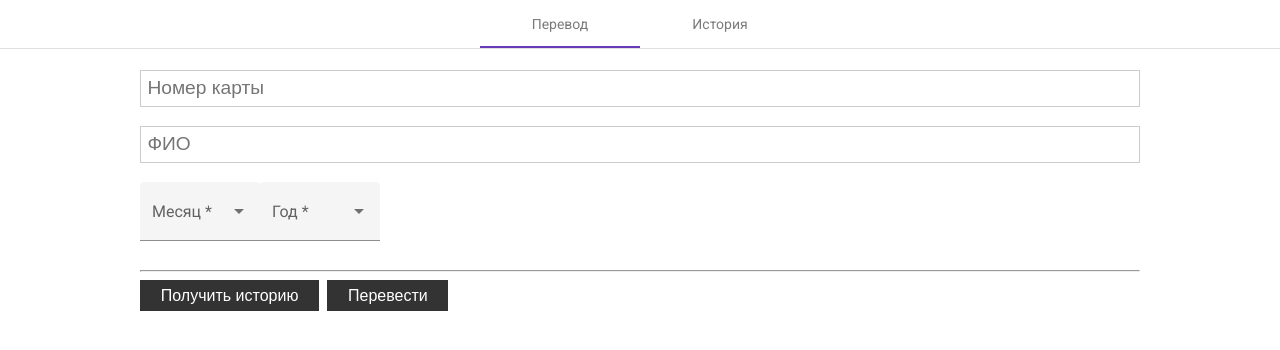
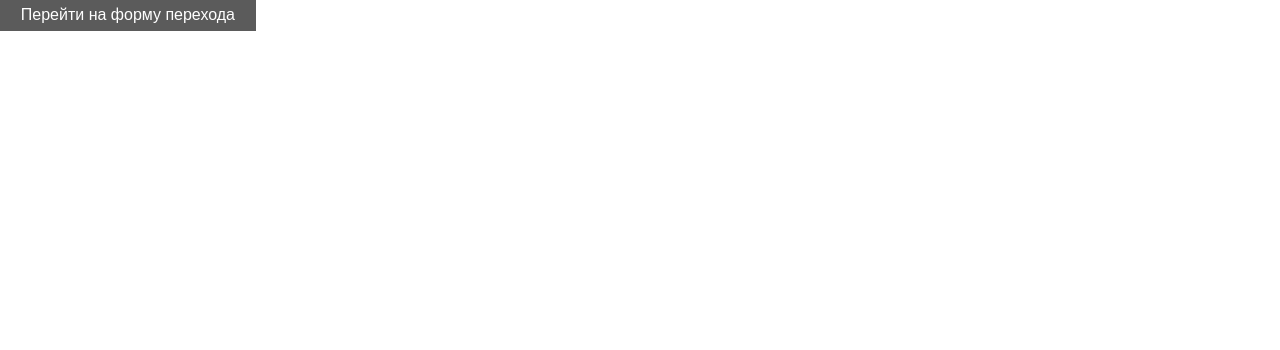
Before and after one commit to brskiy/AngularApp, an Angular app: page /p2p in a window 1280 px wide. Shown: the top 350 px of the page. Built offline with nearby package versions, Linux system fonts and the light colour scheme.

Commit message:
FormBegin

```diff
--- a/src/app/app-routing.module.ts
+++ b/src/app/app-routing.module.ts
@@ -3,9 +3,10 @@ import { Routes, RouterModule } from '@angular/router';
 
 import {P2pFormComponent} from "./p2p-form/p2p-form.component";
 import {HistoryComponent} from "./history/history.component";
+import {AppComponent} from "./app.component";
 
 
-const routes: Routes = [{ path: '', redirectTo: '/p2p', pathMatch: 'full' },
+const routes: Routes = [{ path: '', component:AppComponent},
   { path: 'history', component: HistoryComponent },
   { path: 'p2p', component: P2pFormComponent}];
 
--- a/src/app/app.component.html
+++ b/src/app/app.component.html
@@ -1 +1,6 @@
-<app-layout></app-layout>
+
+<button *ngIf="!should_open" class="btn" [routerLink]="'/p2p'" (click)="openChildComponent()">Перейти на форму перехода</button>
+
+
+
+<app-layout *ngIf="should_open"></app-layout>
--- a/src/app/app.component.ts
+++ b/src/app/app.component.ts
@@ -1,4 +1,5 @@
-import { Component} from '@angular/core';
+import {Component, OnInit} from '@angular/core';
+import {Router} from "@angular/router";
 
 export interface TabsLinks {
   label: string,
@@ -6,8 +7,8 @@ export interface TabsLinks {
   color?:string
 }
 export interface TransferInfo {
-  expiryMonth?:string,
-  expiryYear?:string,
+  expiryMonth?:number,
+  expiryYear?:number,
   senderCardNumber?:string,
   recipientCardNumber?:string,
   fullName?:string,
@@ -24,8 +25,23 @@ export interface TransferInfo {
 
 
 
-export class AppComponent{
+export class AppComponent implements OnInit{
+  private router: Router;
 
+  constructor(router: Router) {
+    this.router = router
+  }
+
+  public should_open:boolean = false
+  ngOnInit(): void {
+    this.should_open = localStorage.getItem("isOpen")==='true'
+    if (this.should_open) {this.router.navigateByUrl("/p2p")}
+  }
+
+  openChildComponent(){
+    this.should_open = true;
+    localStorage.setItem("isOpen", 'true')
+  }
 
 
 }
--- a/src/app/layout/layout.component.ts
+++ b/src/app/layout/layout.component.ts
@@ -1,4 +1,4 @@
-import { Component, OnInit } from '@angular/core';
+import {Component, DoCheck} from '@angular/core';
 import {TabsLinks} from "../app.component";
 
 @Component({
@@ -6,7 +6,7 @@ import {TabsLinks} from "../app.component";
   templateUrl: './layout.component.html',
   styleUrls: ['./layout.component.scss']
 })
-export class LayoutComponent implements OnInit {
+export class LayoutComponent implements DoCheck {
 
   links:TabsLinks[] = [
     {label:"Перевод",link:"/p2p"},
@@ -15,7 +15,8 @@ export class LayoutComponent implements OnInit {
 
   activeLink: string
 
-  ngOnInit(){
+
+  ngDoCheck(){
     this.activeLink = location.pathname
   }
 
--- a/src/app/p2p-form/p2p-form.component.html
+++ b/src/app/p2p-form/p2p-form.component.html
@@ -1,12 +1,11 @@
 <div class="container">
 
-
-  <input type="text" class="form-control" placeholder="Номер карты" [(ngModel)]="senderCardNumber">
-  <input type="text" class="form-control" placeholder="ФИО">
+  <input type="text" class="form-control" placeholder="Номер карты плательщика" [(ngModel)]="senderCardNumber">
+  <input type="text" class="form-control" placeholder="ФИО" [(ngModel)]="fullName">
 
   <mat-form-field class= 'ym' appearance="fill">
     <mat-label>Месяц</mat-label>
-    <mat-select required [(value)]="month">
+    <mat-select required [(value)]="expiryMonth">
       <mat-option *ngFor="let m of months" [value]="m">
         {{m}}
       </mat-option>
@@ -15,16 +14,22 @@
 
   <mat-form-field class= 'ym' appearance="fill">
     <mat-label>Год</mat-label>
-    <mat-select required [(value)]="year">
+    <mat-select required [(value)]="expiryYear">
       <mat-option *ngFor="let y of years" [value]="y">
         {{y}}
       </mat-option>
     </mat-select>
   </mat-form-field>
+
+  <input type="number" class="form-control" placeholder="Сумма" [(ngModel)]="sum">
+
   <hr>
   <button class="btn" (click)="getHistory()">Получить историю</button>
-<button class="btn" (click)="addTransaction()">Перевести</button>
-  <div>{{senderCardNumber}}</div>
-  <div>{{year}}</div>
-  <div>{{month}}</div>
+  <button class="btn" (click)="addTransaction()">Перевести</button>
 </div>
+
+<hr>  <hr>  <hr>
+
+<div class="container">
+  <input type="text" class="form-control" placeholder="Номер карты получателя" [(ngModel)]="recipientCardNumber">
+</div>
--- a/src/app/p2p-form/p2p-form.component.ts
+++ b/src/app/p2p-form/p2p-form.component.ts
@@ -17,25 +17,33 @@ export class P2pFormComponent implements OnInit {
     this.getHistory()
   }
   senderCardNumber:string = ""
-  month: string = ""
-  year: string = ""
-  months: string[] = ["01","02","03","04","05","06","07","08","09","10","11","12"];
+  recipientCardNumber:string = ""
+  fullName:string = ""
+  sum: number = 0
+  expiryMonth: number
+  expiryYear: number
+  months: string[] = ["1","2","3","4","5","6","7","8","9","10","11","12"];
   years: string[] = ["20","21","22","23","24","25","26"];
-  history: TransferInfo[] = []
+  history: TransferInfo[] = this._storageService.getHistory()
 
   addTransaction(){
 
     this._storageService.addTransaction(
     {
-      expiryMonth: this.month,
-      expiryYear: this.year,
-      senderCardNumber: this.senderCardNumber
+      expiryMonth: Number(this.expiryMonth),
+      expiryYear: Number(this.expiryYear),
+      senderCardNumber: this.senderCardNumber,
+      recipientCardNumber:this.recipientCardNumber,
+      fullName:this.fullName,
+      docDate: new Date(),
+      sum: this.sum,
+      id: this.history.length?this.history[this.history.length - 1].id+1:0
     })
   }
 
   getHistory(){
+    console.log(this.history)
     this.history = this._storageService.getHistory()
-    console.log(this.history)
   }
 
 
--- a/src/index.html
+++ b/src/index.html
@@ -2,7 +2,7 @@
 <html lang="en">
 <head>
   <meta charset="utf-8">
-  <title>Angular</title>
+  <title>Brskiy</title>
   <base href="/">
   <meta name="viewport" content="width=device-width, initial-scale=1">
   <link rel="icon" type="image/x-icon" href="favicon.ico">
```
Also changed, not shown: 1 other file (tests, documents, lock files or other folders).
